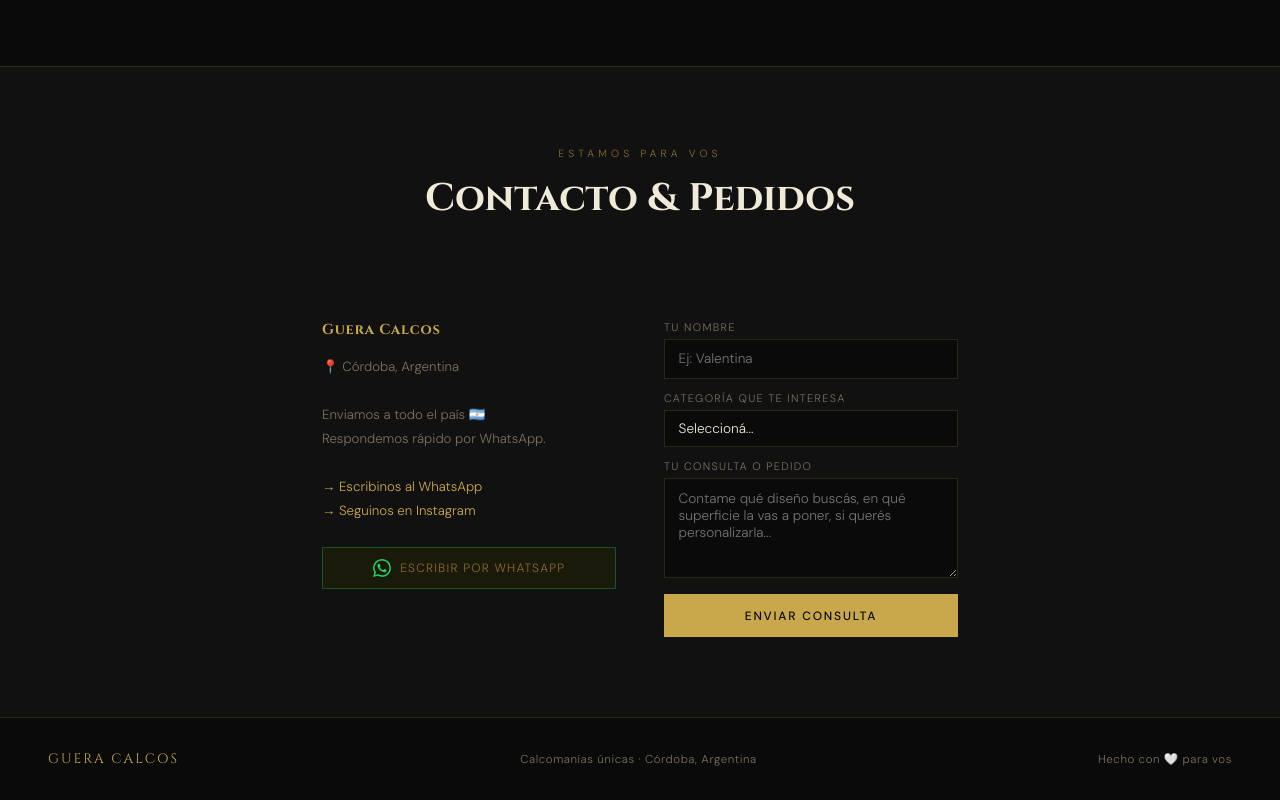
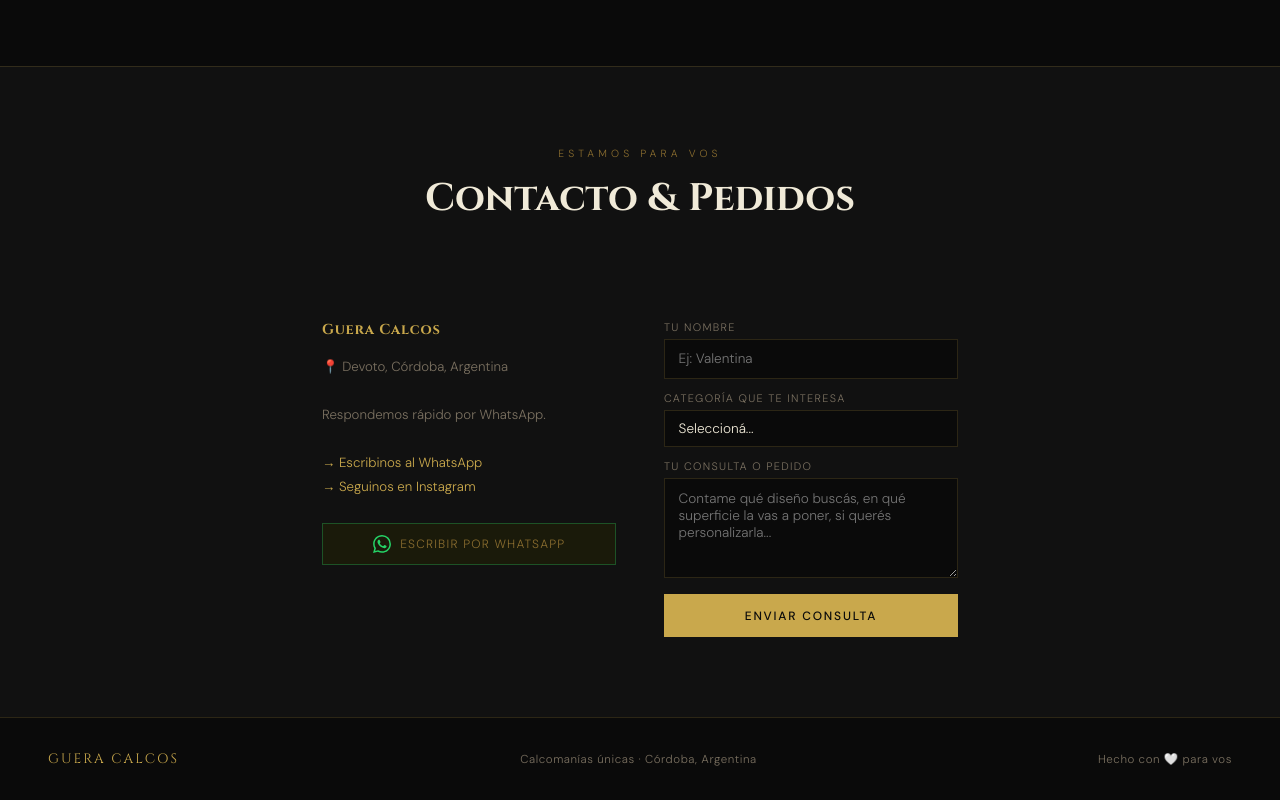
Before and after one commit to Eltomyalfonzo/GueraCalcos, a plain HTML site: page index.html in a window 1280 px wide. Shown: the part 2027-2827 px from the top of the page. Drawn offline with nearby package versions, Linux system fonts and the light colour scheme.

Commit message:
Update index.html

```diff
--- a/index.html
+++ b/index.html
@@ -838,14 +838,13 @@
         <div class="contact-info">
           <h4>Guera Calcos</h4>
           <p>
-            📍 Córdoba, Argentina<br><br>
-            Enviamos a todo el país 🇦🇷<br>
+            📍 Devoto, Córdoba, Argentina<br><br>
             Respondemos rápido por WhatsApp.<br><br>
-            <a href="https://wa.me/TUNUMERO" target="_blank" style="color:var(--gold);">→ Escribinos al WhatsApp</a><br>
-            <a href="https://instagram.com/TUINSTAGRAM" target="_blank" style="color:var(--gold);">→ Seguinos en Instagram</a>
+            <a href="https://wa.me/3564 204650" target="_blank" style="color:var(--gold);">→ Escribinos al WhatsApp</a><br>
+            <a href="https://instagram.com/guera_calcos" target="_blank" style="color:var(--gold);">→ Seguinos en Instagram</a>
           </p>
 
-          <a href="https://wa.me/TUNUMERO?text=Hola%20Guera%20Calcos%2C%20vi%20el%20cat%C3%A1logo%20y%20quiero%20consultar%20un%20pedido%20%F0%9F%94%A5" target="_blank" class="wsp-btn" style="margin-top:1.5rem; text-decoration:none;">
+          <a href="https://wa.me/3564 204650?text=Hola%20Guera%20Calcos%2C%20vi%20el%20cat%C3%A1logo%20y%20quiero%20consultar%20un%20pedido%20%F0%9F%94%A5" target="_blank" class="wsp-btn" style="margin-top:1.5rem; text-decoration:none;">
             <svg width="18" height="18" viewBox="0 0 24 24" fill="#25d366"><path d="M17.472 14.382c-.297-.149-1.758-.867-2.03-.967-.273-.099-.471-.148-.67.15-.197.297-.767.966-.94 1.164-.173.199-.347.223-.644.075-.297-.15-1.255-.463-2.39-1.475-.883-.788-1.48-1.761-1.653-2.059-.173-.297-.018-.458.13-.606.134-.133.298-.347.446-.52.149-.174.198-.298.298-.497.099-.198.05-.371-.025-.52-.075-.149-.669-1.612-.916-2.207-.242-.579-.487-.5-.669-.51-.173-.008-.371-.01-.57-.01-.198 0-.52.074-.792.372-.272.297-1.04 1.016-1.04 2.479 0 1.462 1.065 2.875 1.213 3.074.149.198 2.096 3.2 5.077 4.487.709.306 1.262.489 1.694.625.712.227 1.36.195 1.871.118.571-.085 1.758-.719 2.006-1.413.248-.694.248-1.289.173-1.413-.074-.124-.272-.198-.57-.347m-5.421 7.403h-.004a9.87 9.87 0 01-5.031-1.378l-.361-.214-3.741.982.998-3.648-.235-.374a9.86 9.86 0 01-1.51-5.26c.001-5.45 4.436-9.884 9.888-9.884 2.64 0 5.122 1.03 6.988 2.898a9.825 9.825 0 012.893 6.994c-.003 5.45-4.437 9.884-9.885 9.884m8.413-18.297A11.815 11.815 0 0012.05 0C5.495 0 .16 5.335.157 11.892c0 2.096.547 4.142 1.588 5.945L.057 24l6.305-1.654a11.882 11.882 0 005.683 1.448h.005c6.554 0 11.89-5.335 11.893-11.893a11.821 11.821 0 00-3.48-8.413z"/></svg>
             Escribir por WhatsApp
           </a>
```
